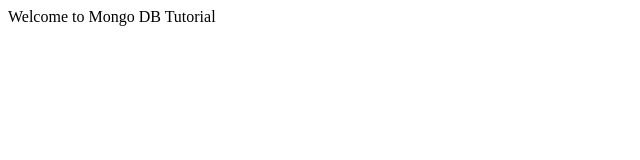
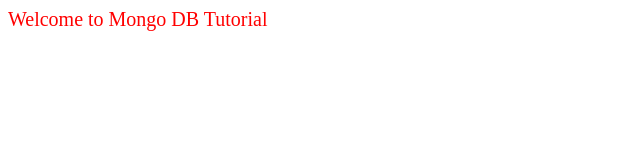
Before and after one commit to natachaazar/natachaazar.github.io, a plain HTML site: page index.html in a window 1280 px wide. Shown: the whole page, without its empty margins (0-640 px from the left). Drawn offline with Linux system fonts and the light colour scheme.

Commit message:
testing style

```diff
--- a/index.html
+++ b/index.html
@@ -3,6 +3,7 @@
 <head>
     <meta charset="UTF-8">
     <title>Mongo DB Tutorial</title>
+    <link type="text/css" rel="stylesheet" href="styles.css" />
 </head>
 <body>
 <div class='title-div'>Welcome to Mongo DB Tutorial</div>
```
